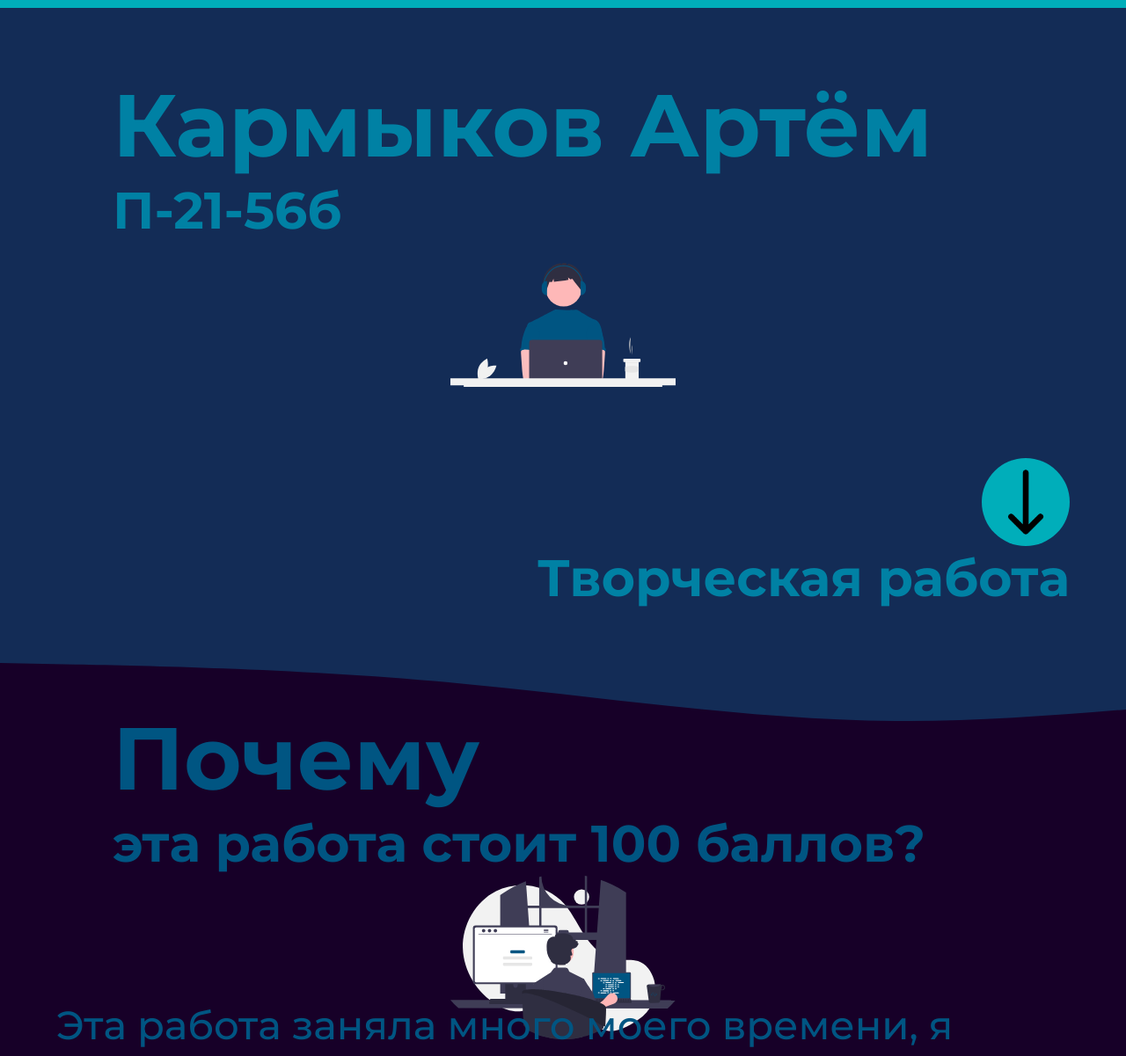
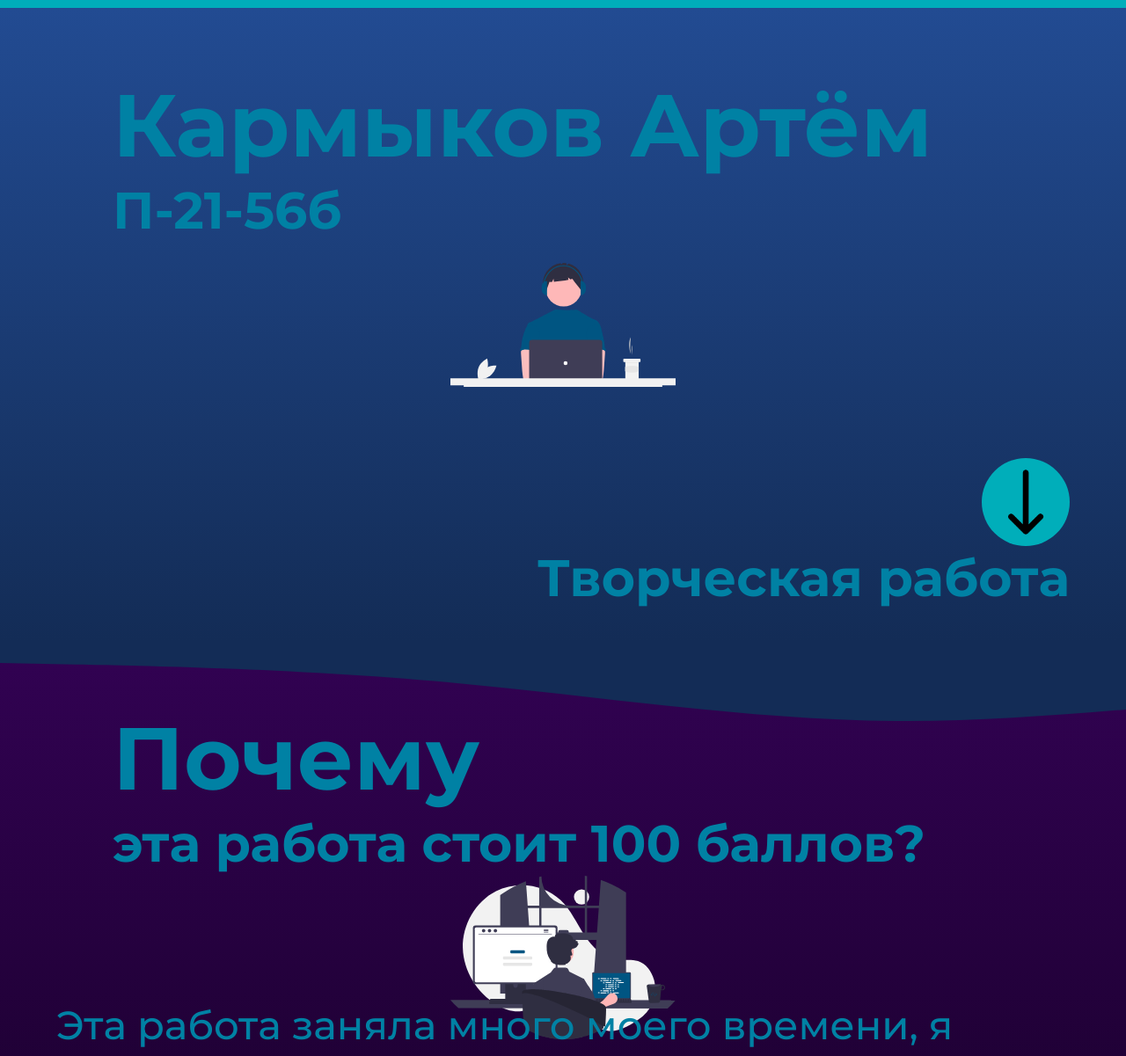
Before and after one commit to AgaspherGames/Site, a plain HTML site: page index.html in a window 1280 px wide. Shown: the part 71-1272 px from the top of the page at 88% size. Drawn offline with Linux system fonts and the light colour scheme.

Commit message:
Add files via upload

```diff
--- a/style.css
+++ b/style.css
@@ -158,22 +158,24 @@ main{
 }
 
 #f1{
-    background-image: url('./imgs/coding.svg');
-    background-position: center;
-    background-color: #132C56;
+    background: fixed url('./imgs/coding.svg') no-repeat center/20%, linear-gradient(0deg, #132C56, #224b92);
     color: #0081A4;
+    transition: all 1s linear;
+    animation: 10s linear infinite blue_gr;
 }
 
 #f2{
     background-image: url('./imgs/bg2.svg');
     background-color: #170028;
+    background: fixed url('./imgs/bg2.svg') no-repeat center/20%, linear-gradient(0deg, #170028, #320253);
     background-position: center;
-    color: #005582;
+    color: #0081A4;
 }
 
 #f3{
     background-image: url('./imgs/bg_3.svg');
     background-color: #132C56;
+    background: fixed url('./imgs/bg_3.svg') no-repeat center/20%, linear-gradient(0deg, #132C56, #224b92);
     background-position: center;
     color: #0081A4;
 }
@@ -181,8 +183,9 @@ main{
 #f4{
     background-image: url('./imgs/bg_4.svg');
     background-color: #170028;
+    background: fixed url('./imgs/bg_4.svg') no-repeat center/20%, linear-gradient(0deg, #170028, #320253);
     background-position: center;
-    color: #005582;
+    color: #0081A4;
 }
 
 #f3::before{
```
Also changed, not shown: script.js (line endings or trailing spaces).
